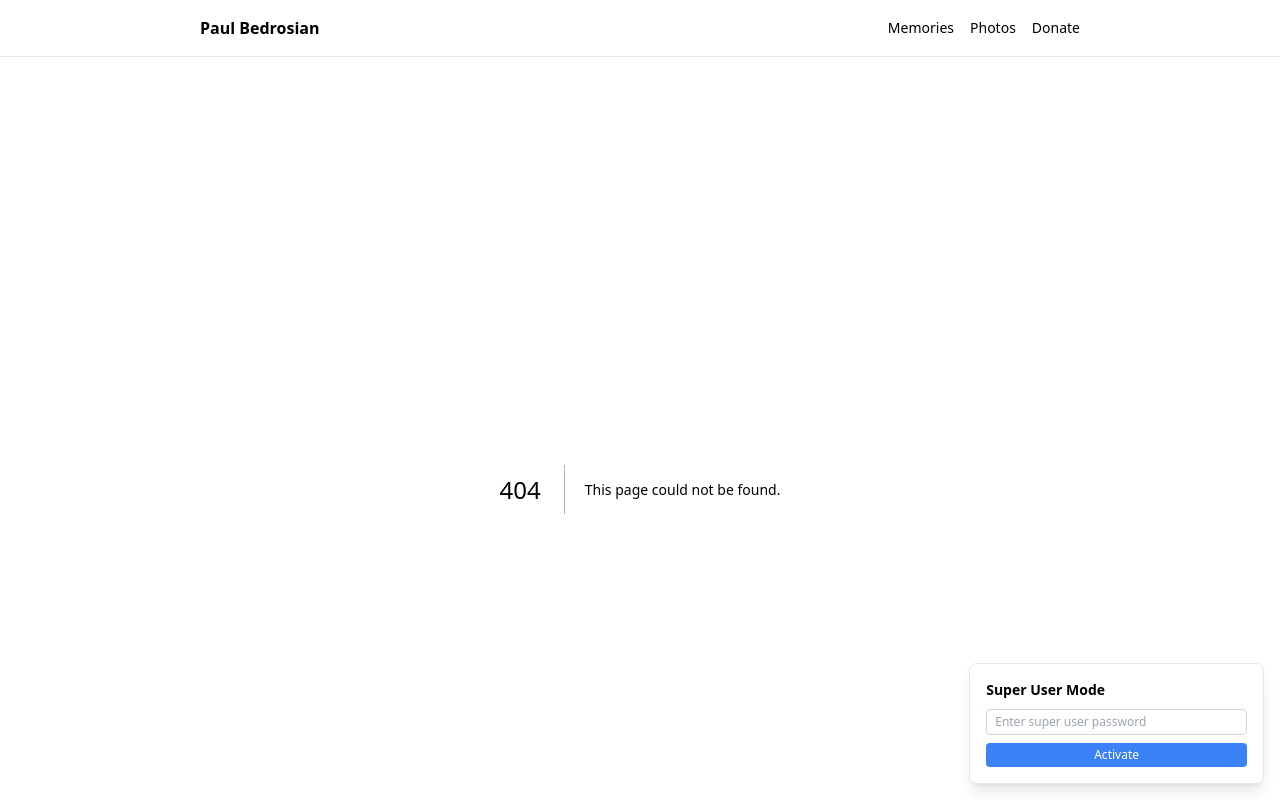
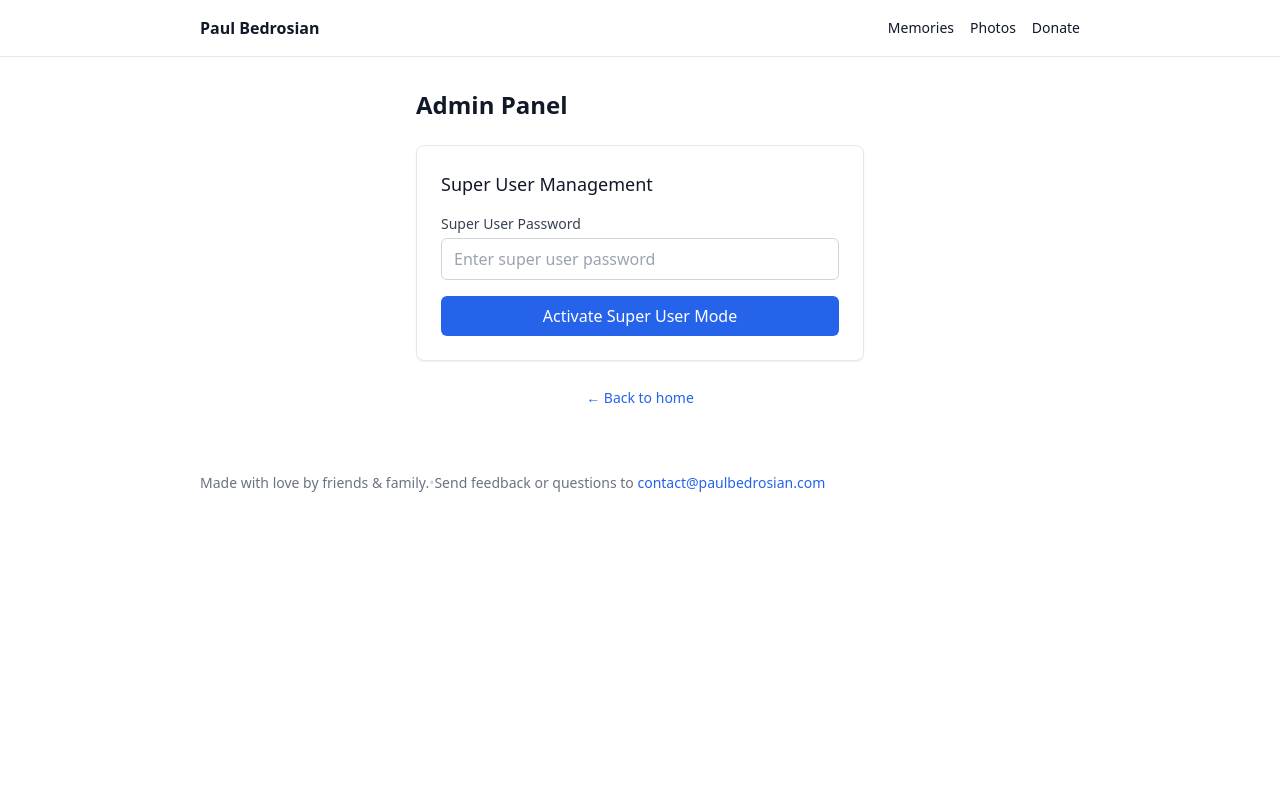
Before and after one commit to andrewborstein/paul-memorial, a Next.js app: page /admin in a window 1280 px wide. Before the commit this address had no page. Shown: the top 800 px of the page. Built offline with nearby package versions, Linux system fonts and the light colour scheme.

Commit message:
Move super user management to hidden /admin page and remove floating UI

```diff
--- /dev/null
+++ b/src/app/admin/page.tsx
@@ -0,0 +1,105 @@
+'use client';
+
+import { useState } from 'react';
+import { setSuperUser, isSuperUser, clearSuperUser, getCurrentUser } from '@/lib/user';
+import PageContainer from '@/components/PageContainer';
+
+export default function AdminPage() {
+  const [password, setPassword] = useState('');
+  const [message, setMessage] = useState('');
+  const [isSuper, setIsSuper] = useState(isSuperUser());
+  const currentUser = getCurrentUser();
+
+  const handleSetSuperUser = () => {
+    if (setSuperUser(password)) {
+      setMessage('Super user mode activated!');
+      setIsSuper(true);
+      setPassword('');
+    } else {
+      setMessage('Invalid password');
+    }
+  };
+
+  const handleClearSuperUser = () => {
+    clearSuperUser();
+    setMessage('Super user mode deactivated');
+    setIsSuper(false);
+  };
+
+  return (
+    <PageContainer>
+      <div className="max-w-md mx-auto">
+        <h1 className="text-2xl font-semibold mb-6">Admin Panel</h1>
+
+        <div className="bg-white border border-gray-200 rounded-lg p-6 shadow-sm">
+          <h2 className="text-lg font-medium mb-4">Super User Management</h2>
+
+          {currentUser && (
+            <div className="mb-4 p-3 bg-gray-50 rounded">
+              <p className="text-sm text-gray-600">Current User:</p>
+              <p className="font-medium">{currentUser.name}</p>
+              <p className="text-sm text-gray-500">{currentUser.email}</p>
+            </div>
+          )}
+
+          {isSuper ? (
+            <div className="space-y-4">
+              <div className="flex items-center gap-2 text-green-600">
+                <span className="text-lg">✅</span>
+                <span className="font-medium">Super user mode active</span>
+              </div>
+              <p className="text-sm text-gray-600">
+                You can now edit and delete any memory on the site.
+              </p>
+              <button
+                onClick={handleClearSuperUser}
+                className="w-full px-4 py-2 bg-red-500 text-white rounded-md hover:bg-red-600 transition-colors"
+              >
+                Deactivate Super User Mode
+              </button>
+            </div>
+          ) : (
+            <div className="space-y-4">
+              <div>
+                <label htmlFor="password" className="block text-sm font-medium text-gray-700 mb-1">
+                  Super User Password
+                </label>
+                <input
+                  id="password"
+                  type="password"
+                  value={password}
+                  onChange={(e) => setPassword(e.target.value)}
+                  placeholder="Enter super user password"
+                  className="w-full px-3 py-2 border border-gray-300 rounded-md focus:outline-none focus:ring-2 focus:ring-blue-500"
+                  onKeyPress={(e) => e.key === 'Enter' && handleSetSuperUser()}
+                />
+              </div>
+              <button
+                onClick={handleSetSuperUser}
+                className="w-full px-4 py-2 bg-blue-600 text-white rounded-md hover:bg-blue-700 transition-colors"
+              >
+                Activate Super User Mode
+              </button>
+            </div>
+          )}
+
+          {message && (
+            <div className={`mt-4 p-3 rounded-md text-sm ${
+              message.includes('activated') || message.includes('deactivated')
+                ? 'bg-green-50 text-green-700 border border-green-200'
+                : 'bg-red-50 text-red-700 border border-red-200'
+            }`}>
+              {message}
+            </div>
+          )}
+        </div>
+
+        <div className="mt-6 text-center">
+          <a href="/" className="text-blue-600 hover:text-blue-800 text-sm">
+            ← Back to home
+          </a>
+        </div>
+      </div>
+    </PageContainer>
+  );
+}
--- a/src/app/layout.tsx
+++ b/src/app/layout.tsx
@@ -3,7 +3,6 @@ import './globals.css';
 import Link from 'next/link';
 import { usePathname } from 'next/navigation';
 import Script from 'next/script';
-import SuperUserManager from '@/components/SuperUserManager';
 
 export default function RootLayout({
   children,
@@ -65,7 +64,6 @@ export default function RootLayout({
           </nav>
         </header>
         <main className="max-w-7xl mx-auto py-8 px-2">{children}</main>
-        <SuperUserManager />
         <footer className="max-w-4xl mx-auto py-8 text-sm text-gray-500 px-5 md:px-2">
           <div className="flex flex-col sm:flex-row sm:items-center gap-2 sm:gap-0">
             <span>Made with love by friends & family.</span>
--- a/src/components/MemoryActions.tsx
+++ b/src/components/MemoryActions.tsx
@@ -3,7 +3,7 @@
 import { useState } from 'react';
 import Link from 'next/link';
 import { useRouter } from 'next/navigation';
-import { canEditMemory } from '@/lib/user';
+import { canEditMemory, isSuperUser } from '@/lib/user';
 
 interface MemoryActionsProps {
   memoryId: string;
@@ -54,6 +54,11 @@ export default function MemoryActions({
 
   return (
     <div className="flex gap-2 mt-4">
+      {isSuperUser() && (
+        <span className="text-xs text-green-600 bg-green-50 px-2 py-1 rounded border border-green-200">
+          Super User Mode
+        </span>
+      )}
       <Link
         href={`/memories/${memoryId}/edit`}
         className="bg-blue-600 text-white px-4 py-2 rounded-md hover:bg-blue-700 transition-colors text-sm"
--- a/src/components/SuperUserManager.tsx
+++ /dev/null
@@ -1,65 +0,0 @@
-'use client';
-
-import { useState } from 'react';
-import { setSuperUser, isSuperUser, clearSuperUser } from '@/lib/user';
-
-export default function SuperUserManager() {
-  const [password, setPassword] = useState('');
-  const [message, setMessage] = useState('');
-  const [isSuper, setIsSuper] = useState(isSuperUser());
-
-  const handleSetSuperUser = () => {
-    if (setSuperUser(password)) {
-      setMessage('Super user mode activated!');
-      setIsSuper(true);
-      setPassword('');
-    } else {
-      setMessage('Invalid password');
-    }
-  };
-
-  const handleClearSuperUser = () => {
-    clearSuperUser();
-    setMessage('Super user mode deactivated');
-    setIsSuper(false);
-  };
-
-  return (
-    <div className="fixed bottom-4 right-4 bg-white border border-gray-200 rounded-lg p-4 shadow-lg max-w-sm">
-      <h3 className="text-sm font-semibold mb-2">Super User Mode</h3>
-
-      {isSuper ? (
-        <div className="space-y-2">
-          <p className="text-xs text-green-600">✅ Super user active</p>
-          <button
-            onClick={handleClearSuperUser}
-            className="w-full px-3 py-1 bg-red-500 text-white text-xs rounded hover:bg-red-600"
-          >
-            Deactivate
-          </button>
-        </div>
-      ) : (
-        <div className="space-y-2">
-          <input
-            type="password"
-            value={password}
-            onChange={(e) => setPassword(e.target.value)}
-            placeholder="Enter super user password"
-            className="w-full px-2 py-1 text-xs border border-gray-300 rounded"
-            onKeyPress={(e) => e.key === 'Enter' && handleSetSuperUser()}
-          />
-          <button
-            onClick={handleSetSuperUser}
-            className="w-full px-3 py-1 bg-blue-500 text-white text-xs rounded hover:bg-blue-600"
-          >
-            Activate
-          </button>
-        </div>
-      )}
-
-      {message && (
-        <p className="text-xs text-gray-600 mt-2">{message}</p>
-      )}
-    </div>
-  );
-}
```
